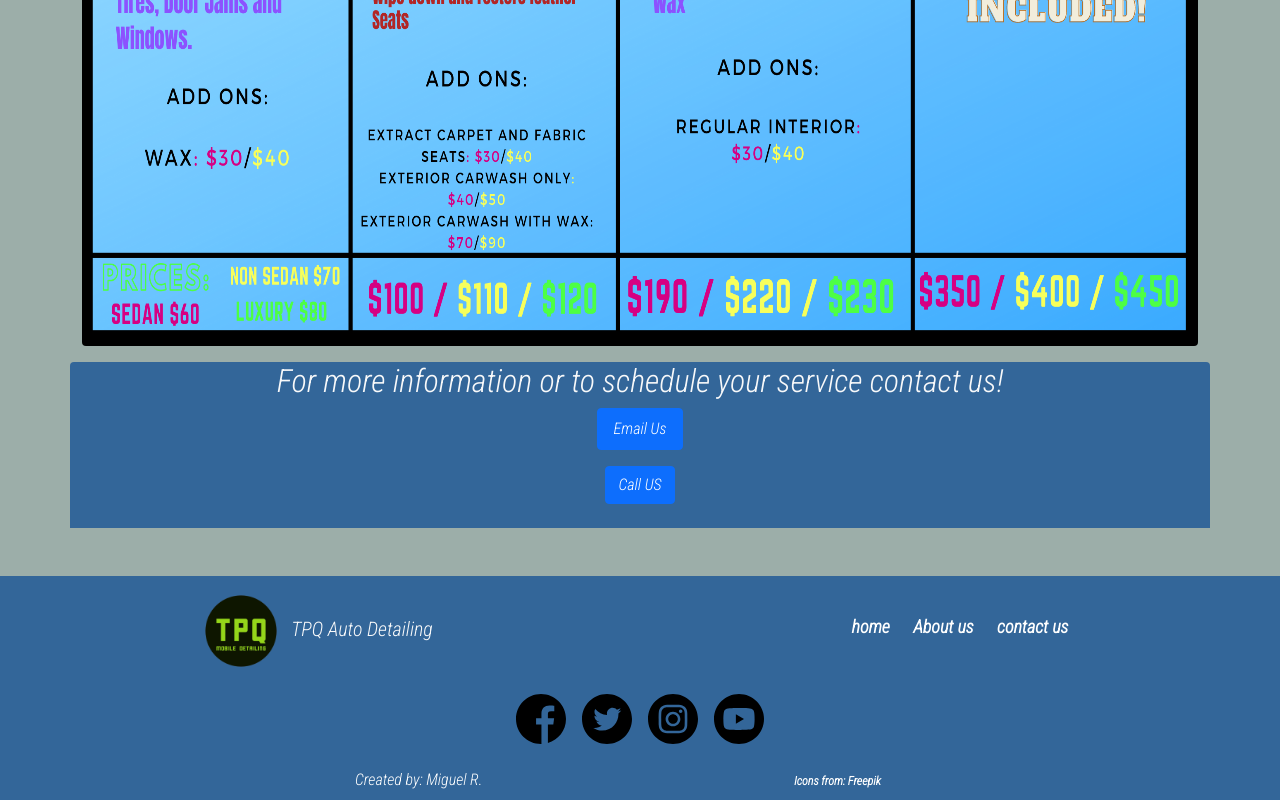
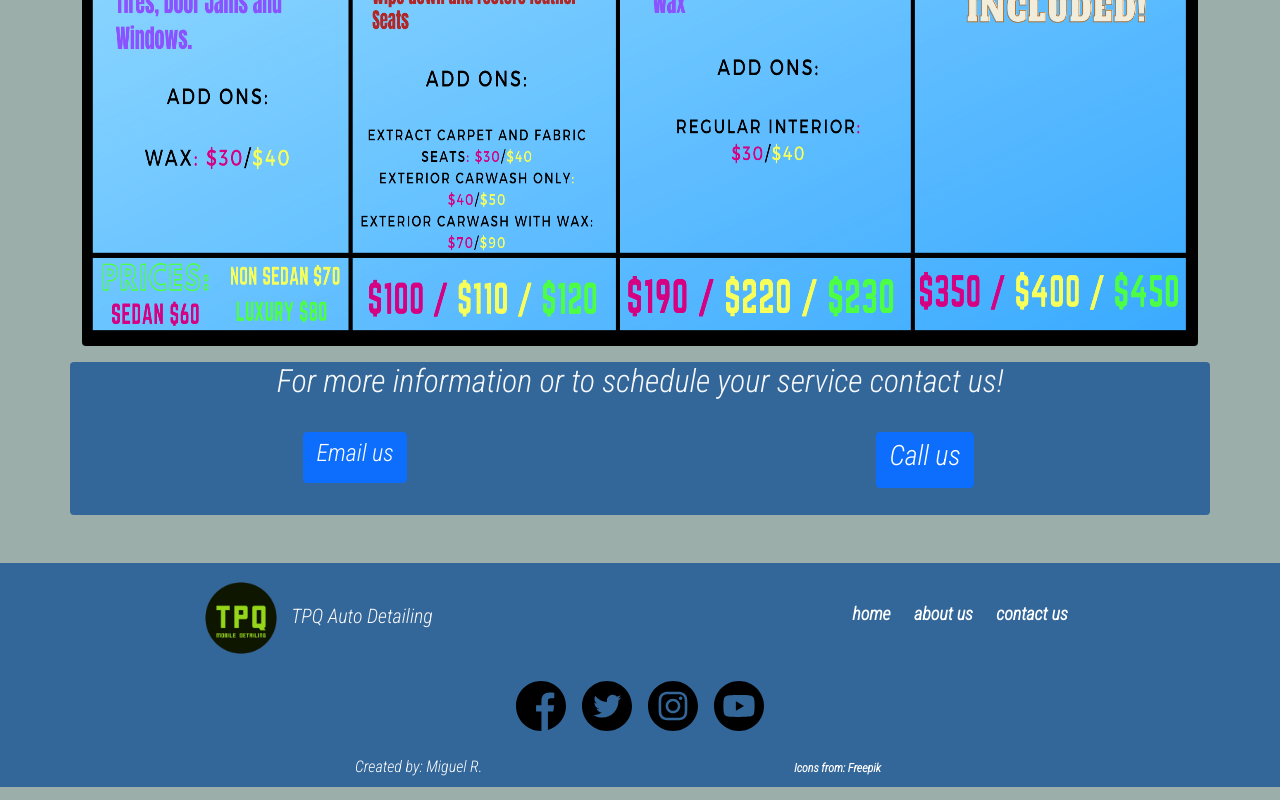
Before and after one commit to m6u3/TPQv2, a plain HTML site: page index.html in a window 1280 px wide. Shown: the part 725-1525 px from the top of the page. Drawn offline with nearby package versions, Linux system fonts and the light colour scheme.

Commit message:
adjusted contact buttons and some other minor fixes on footing

```diff
--- a/index.html
+++ b/index.html
@@ -70,16 +70,16 @@
         <div class="row text-light text-center rounded-top pb-4 bg1">
           <div class="col-sm-12">     <h2>For more information or to schedule your service contact us! </h2>
           </div>
-          <div class="col-sm-12">
-              <a class="btn btn-primary py-2 px-3" href="mailto:tpqdetailing@gmail.com" >Email Us</a>
+         </div>
+        <div class="row bg1 mb-5 pb-3 text-center rounded-bottom">
+          <div class="col-sm-6 d-flex justify-content-center mb-3">
+              <a class="btn btn-primary" href="mailto:tpqdetailing@gmail.com"><h4>Email us</h4></a>
           </div>
-          <div class="col-sm-12 mt-3">
-              <a href="tel:9848336751" class="btn btn-primary">Call US</a>
+          <div class="col-sm-6">
+              <a href="tel:9848336751" class="btn btn-primary"><h3>Call us</h3></a>
           </div>
         </div>
       </div>
-
-    <div class="my-5"> </div>
 
 
 
@@ -91,7 +91,7 @@
       </div>
       <div class="col-sm-6 h4 text-center d-flex align-items-center justify-content-center">
          <a href="/index.html" class="badge badge-secondary">home</a>
-         <a href="/aboutus.html" class="badge badge-secondary">About us</a>
+         <a href="/aboutus.html" class="badge badge-secondary">about us</a>
          <a href="mailto:tpqdetailing@gmail.com" class="badge badge-secondary">contact us</a>
       </div>
     </div>
```
Also changed, not shown: aboutus.html (+1 -1 lines).
